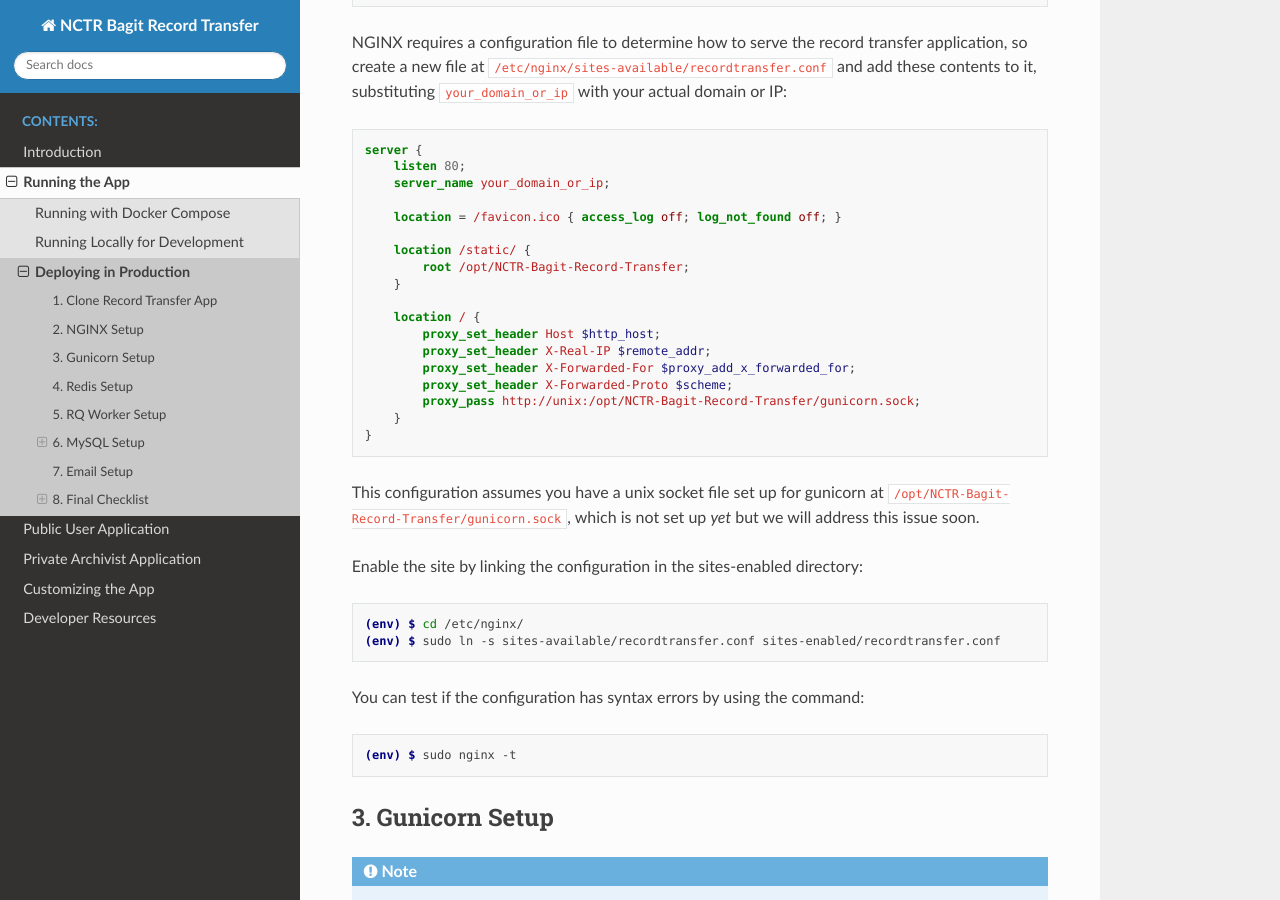
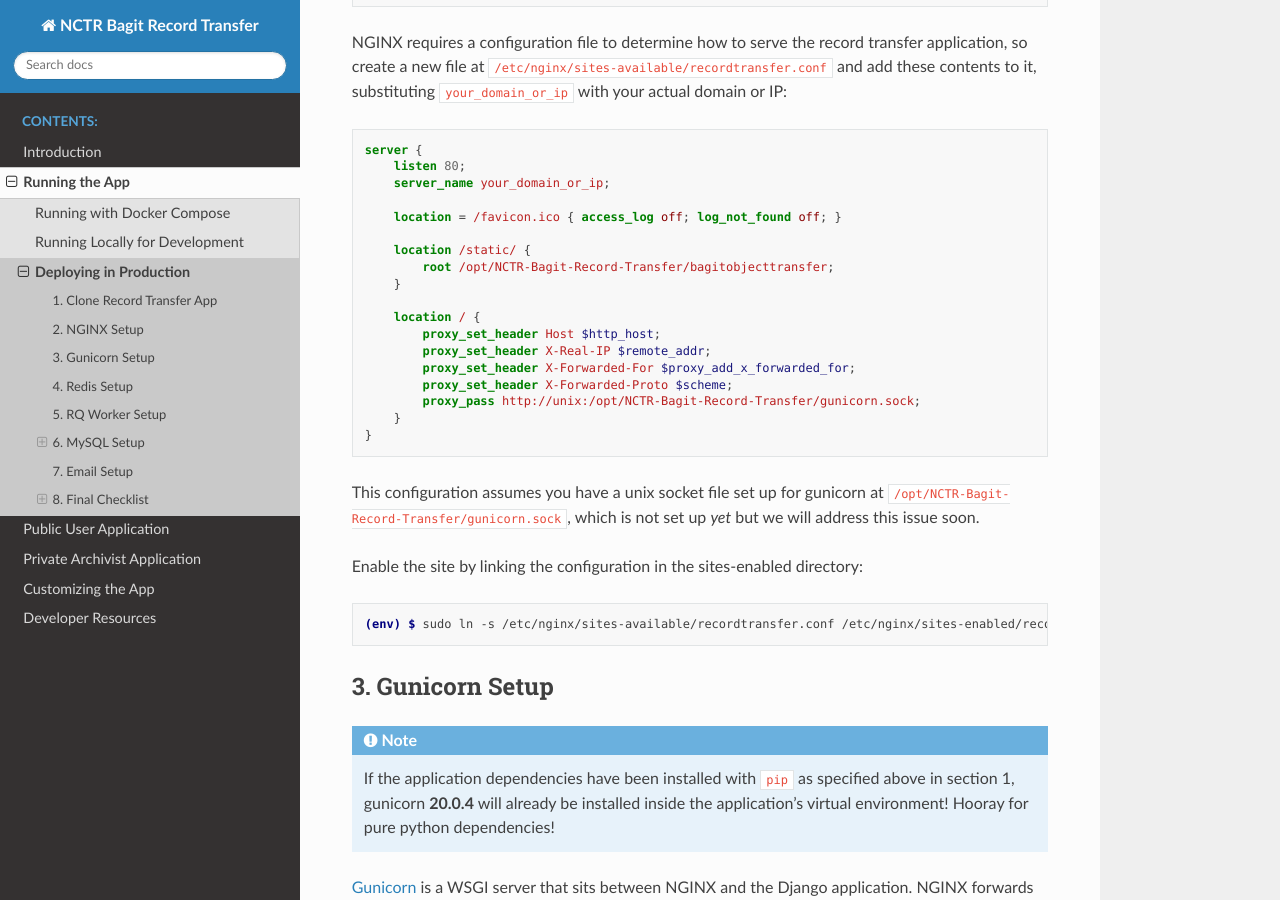
Before and after one commit to NationalCentreTruthReconciliation/Secure-Record-Transfer, a Sphinx documentation site: the page built from docs/running/production.rst, in a window 1280 px wide and 900 px high, scrolled down 2949 px. Built offline with Sphinx 7.4.7 and the Read the Docs theme 2.0.0, drawn with Linux system fonts in a browser that asks for light colours.

Commit message:
Fix NGINX bugs

```diff
--- a/docs/running/production.rst
+++ b/docs/running/production.rst
@@ -173,7 +173,7 @@
         location = /favicon.ico { access_log off; log_not_found off; }
 
         location /static/ {
-            root /opt/NCTR-Bagit-Record-Transfer;
+            root /opt/NCTR-Bagit-Record-Transfer/bagitobjecttransfer;
         }
 
         location / {
@@ -194,15 +194,7 @@
 
 .. code-block:: console
 
-    (env) $ cd /etc/nginx/
-    (env) $ sudo ln -s sites-available/recordtransfer.conf sites-enabled/recordtransfer.conf
-
-
-You can test if the configuration has syntax errors by using the command:
-
-.. code-block:: console
-
-    (env) $ sudo nginx -t
+    (env) $ sudo ln -s /etc/nginx/sites-available/recordtransfer.conf /etc/nginx/sites-enabled/recordtransfer.conf
 
 
 3. Gunicorn Setup
@@ -332,7 +324,8 @@
 
     [Service]
     WorkingDirectory=/opt/NCTR-Bagit-Record-Transfer/
-    ExecStart=/opt/NCTR-Bagit-Record-Transfer/env/bin/python bagitobjecttransfer/manage.py rqworker default
+    ExecStart=/opt/NCTR-Bagit-Record-Transfer/env/bin/python \
+        bagitobjecttransfer/manage.py rqworker default
 
 
 Enable the rqworker_default service to start on system startup:
```
